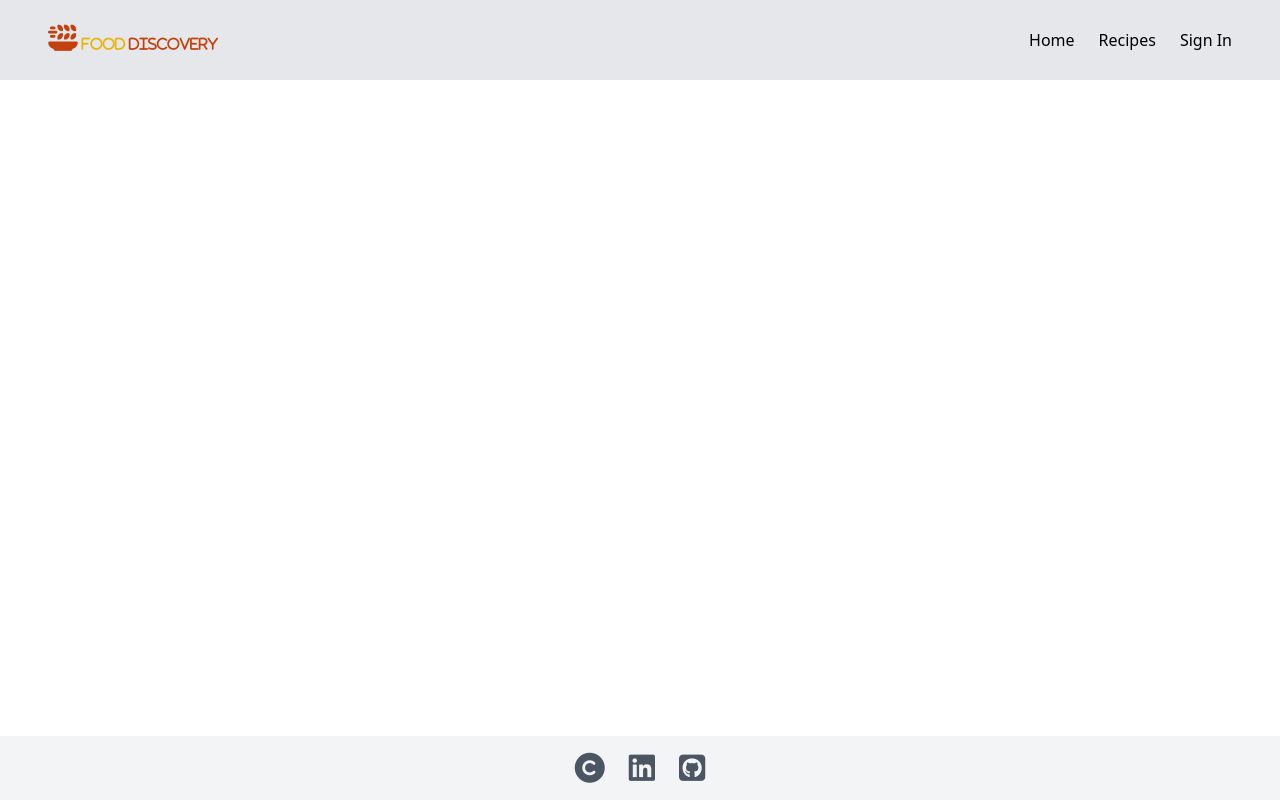
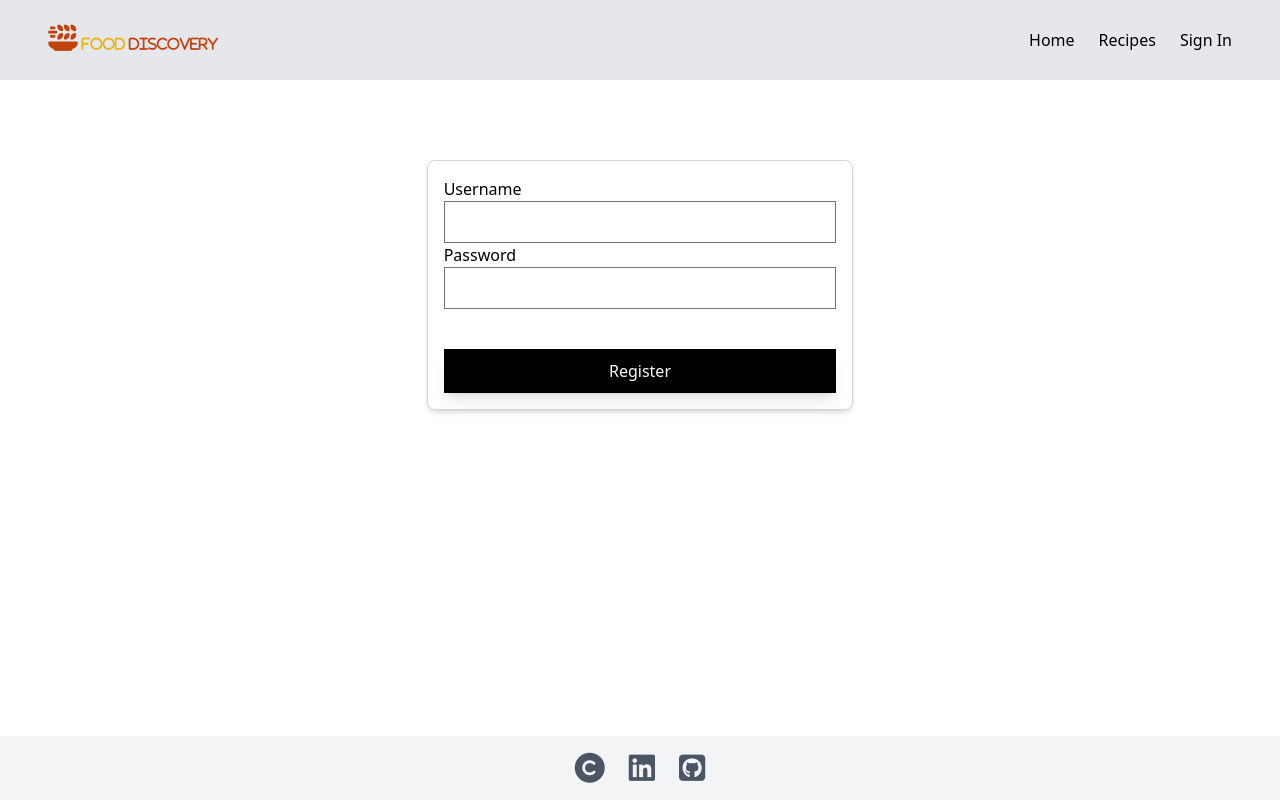
Before and after one commit to ashisohail/food-discovery, a React (Vite) app in the folder client/: page /auth/register in a window 1280 px wide. Built offline with nearby package versions, Linux system fonts and the light colour scheme.

Commit message:
Added Register functionality.

```diff
--- a/client/src/App.jsx
+++ b/client/src/App.jsx
@@ -5,6 +5,7 @@ import RecipeDetail from "./components/RecipeDetail";
 import Nav from "./components/Nav";
 import Footer from "./components/Footer";
 import SignIn from "./components/SignIn";
+import Register from "./components/Register";
 
 function App() {
   return (
@@ -15,6 +16,7 @@ function App() {
           <Route path="/" element={<Home />} />
           <Route path="/recipes/:recipeId" element={<RecipeDetail />} />
           <Route path="/auth/login" element={<SignIn />} />
+          <Route path="/auth/register" element={<Register />} />
         </Routes>
       </div>
       <Footer />
--- /dev/null
+++ b/client/src/components/Register.jsx
@@ -0,0 +1,55 @@
+import React, { useState } from "react";
+import axios from "axios";
+import { useCookies } from "react-cookie";
+import { jwtDecode } from "jwt-decode";
+import { Link, useNavigate } from "react-router-dom";
+
+import { useOutletContext } from "react-router-dom";
+
+function Register() {
+  //   const { token, setToken } = useOutletContext();
+  const navigate = useNavigate();
+
+  const registerHandler = (e) => {
+    e.preventDefault();
+    const formData = new FormData(e.target);
+    const data = Object.fromEntries(formData);
+
+    axios
+      .post("http://localhost:3001/auth/register", data)
+
+      .then((response) => {
+        console.log("response", response);
+        if (response.status === 200) {
+          alert(response.data.message);
+          navigate("/auth/login");
+        }
+      })
+      .catch((err) => {
+        alert(err.response.data.message);
+      });
+  };
+
+  return (
+    <form
+      onSubmit={registerHandler}
+      className="border border-gray-300 rounded-lg shadow-md p-4 mx-auto inline-block text-left w-1/3 flex justify-center items-center"
+    >
+      <div className="flex flex-col justify-center w-full">
+        {/* <h1 className="text-xl font-bold mb-5">Register</h1> */}
+        <label htmlFor="username">Username</label>
+        <input required type="text" name="username" />
+        <label htmlFor="password">Password</label>
+        <input type="password" name="password" required />
+        <button
+          type="submit"
+          className="mt-10 border-2 border-black bg-black text-slate-50 p-2 shadow-lg hover:bg-slate-50 hover:text-black"
+        >
+          Register
+        </button>
+      </div>
+    </form>
+  );
+}
+
+export default Register;
--- a/client/src/components/SignIn.jsx
+++ b/client/src/components/SignIn.jsx
@@ -2,7 +2,7 @@ import React, { useState } from "react";
 import axios from "axios";
 import { useCookies } from "react-cookie";
 import { jwtDecode } from "jwt-decode";
-import { useNavigate } from "react-router-dom";
+import { Link, useNavigate } from "react-router-dom";
 
 function SignIn() {
   const [_, setCookies] = useCookies(["token"]);
@@ -37,7 +37,7 @@ function SignIn() {
       className="border border-gray-300 rounded-lg shadow-md p-4 mx-auto inline-block text-left w-1/3 flex justify-center items-center"
     >
       <div className="flex flex-col justify-center w-full">
-        <h1 className="text-xl font-bold mb-5">Sign In</h1>
+        {/* <h1 className="text-xl font-bold mb-5">Sign In</h1> */}
         <label htmlFor="username">Username</label>
         <input required type="text" name="username" />
         <label htmlFor="password">Password</label>
@@ -48,6 +48,17 @@ function SignIn() {
         >
           Sign In
         </button>
+
+        {/* Register Button */}
+        <button
+          className="mt-10 border-2 border-black bg-black text-slate-50 p-2 shadow-lg hover:bg-slate-50 hover:text-black text-xs"
+          type="submit"
+        >
+          <Link to="/auth/register">
+            Don't have account!
+            <span className="hover:text-red-800"> Register</span>
+          </Link>
+        </button>
       </div>
     </form>
   );
```
